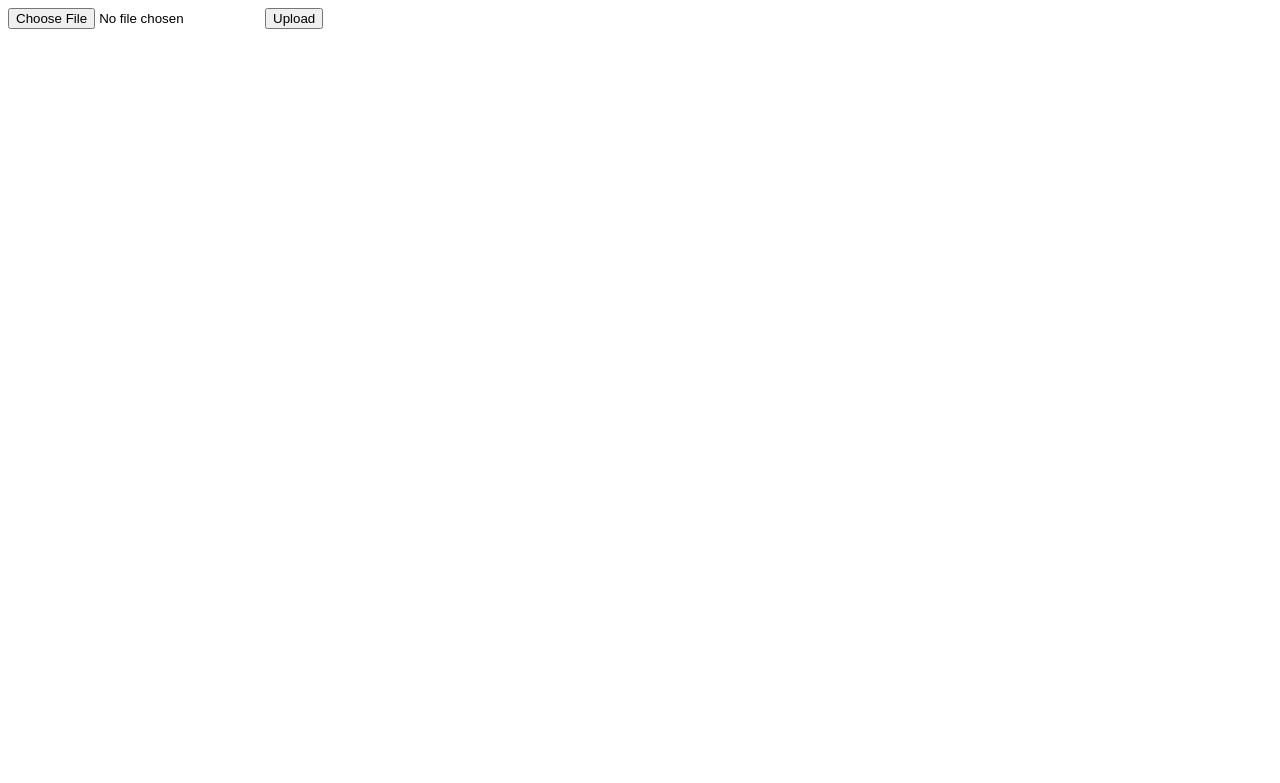
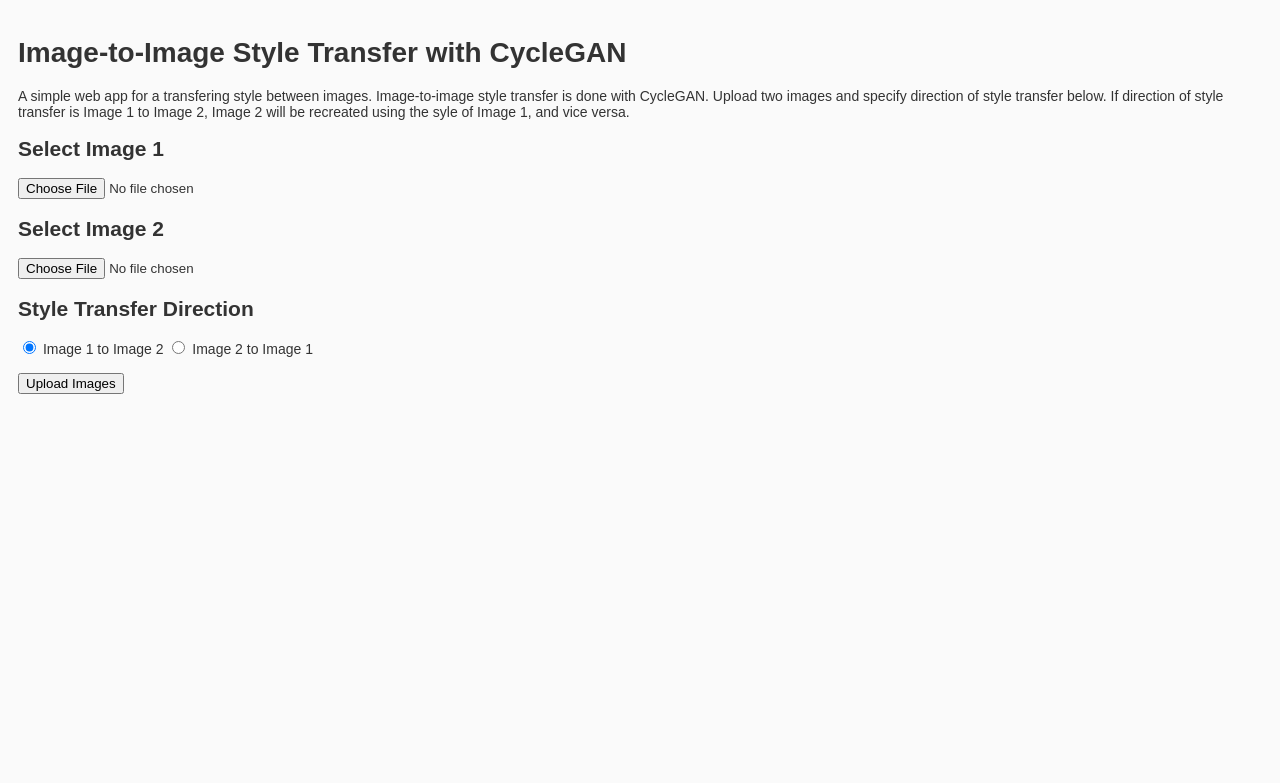
Before and after one commit to revotesha/stc-gan-app, a Django app: page / in a window 1280 px wide. Before the commit the part shown is almost empty. Shown: the top 783 px of the page. Run offline with Django 3.2, Linux system fonts and the light colour scheme.

Commit message:
added two image uploads, style transfer direction

```diff
--- /dev/null
+++ b/stc_gan_app/static/stc_gan_app/upload_image.css
@@ -0,0 +1,7 @@
+body {
+    background: #fafafa;
+    color: #333333;
+    font: 14px sans-serif;
+    padding: 10px;
+    text-align: left;
+}
--- a/stc_gan_app/templates/stc_gan_app/model_results.html
+++ b/stc_gan_app/templates/stc_gan_app/model_results.html
@@ -26,7 +26,7 @@
                 <h6>{{ item.meta_data }}</h6>
                 <h4> <br> </h4>
                 <h3>{{ item.type }}</h3>
-                <img src="{% static 'stc_gan_app/input_image.png' %}">
+                <img src="{% static 'stc_gan_app/to_image.png' %}" height="600">
                 <!-- <img src="{% static '{{ item.data }}' %}"> -->
             {% endfor %}
         </section>
@@ -36,7 +36,7 @@
                 <h6>{{ item.meta_data }}</h6>
                 <h4> <br> </h4>
                 <h3>{{ item.type }}</h3>
-                <img src="{% static 'stc_gan_app/output_image.png' %}">
+                <img src="{% static 'stc_gan_app/output_image.png' %}" height="600">
                 <!-- <img src="{% static '{{ item.data }}' %}"> -->
             {% endfor %}
         </section>
--- a/stc_gan_app/templates/stc_gan_app/upload_image.html
+++ b/stc_gan_app/templates/stc_gan_app/upload_image.html
@@ -1,6 +1,34 @@
-<form method="POST" enctype="multipart/form-data">
-    {% csrf_token %}
-    <input type="file" name="ImageFile"/>
-    <input type="submit" name="submit" value="Upload"/>
+{% load static %}
 
-</form>
+<!DOCTYPE html>
+
+<html>
+    <title>CycleGAN App</title>
+
+    <link rel="stylesheet" type="text/css" href="{% static 'stc_gan_app/upload_image.css' %}">
+
+    <body>
+        <h1> Image-to-Image Style Transfer with CycleGAN </h1>
+        <p>
+            A simple web app for a transfering style between images. Image-to-image style transfer is done with CycleGAN.
+
+            Upload two images and specify direction of style transfer below. If direction of style transfer is Image 1 to Image 2, Image 2 will be recreated using the syle of Image 1, and vice versa.
+        </p>
+
+        <form method="POST" enctype="multipart/form-data">
+            {% csrf_token %}
+            <h2>Select Image 1</h2>
+            <input type="file" name="FirstImageFile"/>
+            <h2>Select Image 2</h2>
+            <input type="file" name="SecondImageFile"/>
+            <h2>Style Transfer Direction</h2>
+            <input type="Radio" name="style_direction" Value="one_to_two" checked> Image 1 to Image 2
+            <input type="Radio" name="style_direction" Value="two_to_one"> Image 2 to Image 1
+            <br>
+            <br>
+            <input type="submit" name="submit" value="Upload Images"/>
+
+        </form>
+    </body>
+
+</html>
--- a/stc_gan_app/views.py
+++ b/stc_gan_app/views.py
@@ -16,52 +16,76 @@
 
     if request.method == 'POST':
 
-        input_image = request.FILES['ImageFile']
+        ## get files
+        first_image = request.FILES['FirstImageFile']
+        second_image = request.FILES['SecondImageFile']
 
-        input_image_name = default_storage.save(input_image.name, input_image)
-        input_image_size = (input_image.size)/(1024*1024)
-        input_image_url = default_storage.path(input_image_name)
+        ## get transfer direction
+        direction = request.POST.get('style_direction')
 
-        ## validate file format and if not valid
-        # if input_image not correct format:
-        #   return render(request, 'stc_gan_app/upload_image.html')
-        # add a line in upload_image.html to only show when file is invalid
+        from_image = first_image
+        to_image = second_image
 
-        input_image_format = Image.open(input_image_url).format
-        input_image_format = str(input_image_format).lower()
-        if input_image_format not in ['JPEG', 'jpeg', 'PNG', 'png']:
-            return render(request, 'stc_gan_app/upload_image.html')
-            # doesn't work because it breaks before this step is reached
+        if direction == "two_to_one":
+            from_image = second_image
+            to_image = first_image
 
-        input_image_name = 'input_image' + '.' + input_image_format
-        shutil.copyfile(input_image_url, f'stc_gan_app/static/stc_gan_app/{input_image_name}')
+        ## image file attributes
+        from_image_name = default_storage.save(from_image.name, from_image)
+        to_image_name = default_storage.save(to_image.name, to_image)
 
-        html_input_image_url = f'stc_gan_app/{input_image_name}'
+        from_image_size = (from_image.size)/(1024*1024)
+        to_image_size = (to_image.size)/(1024*1024)
 
-        input_image_info = [
+        from_image_url = default_storage.path(from_image_name)
+        to_image_url = default_storage.path(to_image_name)
+
+        from_image_format = Image.open(from_image_url).format
+        to_image_format = Image.open(to_image_url).format
+
+        from_image_format = str(from_image_format).lower()
+        to_image_format = str(to_image_format).lower()
+
+        # if from_image_format not in ['JPEG', 'jpeg', 'PNG', 'png']:
+        #     return render(request, 'stc_gan_app/upload_image.html')
+        #     # doesn't work because it breaks before this step is reached
+
+        ## move image files to static folder for easy accessibility
+        from_image_name = 'from_image' + '.' + from_image_format
+        to_image_name = 'to_image' + '.' + to_image_format
+
+        shutil.copyfile(from_image_url, f'stc_gan_app/static/stc_gan_app/{from_image_name}')
+        shutil.copyfile(to_image_url, f'stc_gan_app/static/stc_gan_app/{to_image_name}')
+
+        ## maybe try use this to access images from html template
+        html_from_image_url = f'stc_gan_app/{from_image_name}'
+        html_to_image_url = f'stc_gan_app/{to_image_name}'
+
+        ## output information for to_image
+        to_image_info = [
             {
-                'type':'Input image',
-                'data': html_input_image_url,
-                'meta_data':f'Input image size: {round(input_image_size, 4)} Megabytes'
+                'type':'Original image',
+                'data': html_to_image_url,
+                'meta_data':f'Original image size: {round(to_image_size, 2)}MB'
             }
         ]
 
     else:
         return render(request, 'stc_gan_app/upload_image.html')
 
-    ## Image processing and modeling
+    ## image processing and modeling
 
-    output_image = Image.open(f'stc_gan_app/static/stc_gan_app/{input_image_name}')
+    output_image = Image.open(f'stc_gan_app/static/stc_gan_app/{to_image_name}')
 
-    # replace this with ML model
+    ## modeling: replace this with ML model
     output_image = output_image.convert(mode='L')
-    output_image_format = input_image_format
+    output_image_format = from_image_format
 
-    # save to file system
+    ## save model output  file to static folder
     output_image_name = 'output_image' + '.' + output_image_format
-
     output_image.save(f'stc_gan_app/static/stc_gan_app/{output_image_name}')
 
+    ## output information for cyclegan image
     output_image_size = (
         os.path.getsize(f'stc_gan_app/static/stc_gan_app/{output_image_name}')
     )
@@ -70,18 +94,16 @@
     html_output_image_url = f'stc_gan_app/{output_image_name}' # shorter because
     # static works out the absolute path within model_results.html
 
-    images = os.listdir('stc_gan_app/static/stc_gan_app/')
-
     output_image_info = [
         {
             'type':'CycleGAN image',
             'data': html_output_image_url,
-            'meta_data':f'Processing time: 20s; Output image size: {round(output_image_size, 4)}'
+            'meta_data':f'Processing time: 20s; Output image size: {round(output_image_size, 2)}MB'
         }
     ]
 
     context = {
-        "input_info":input_image_info,
+        "input_info":to_image_info,
         "output_info":output_image_info
     }
 
@@ -99,3 +121,5 @@
 # ENV PORT = 8000
 # and change $PORT to $PATH in the run_app.sh
 # Reverse these to run locally
+
+# add download button for the processed image
```
Also changed, not shown: stc_gan_app/static/stc_gan_app/model_results.css (+16 -5 lines), 2 other files.
